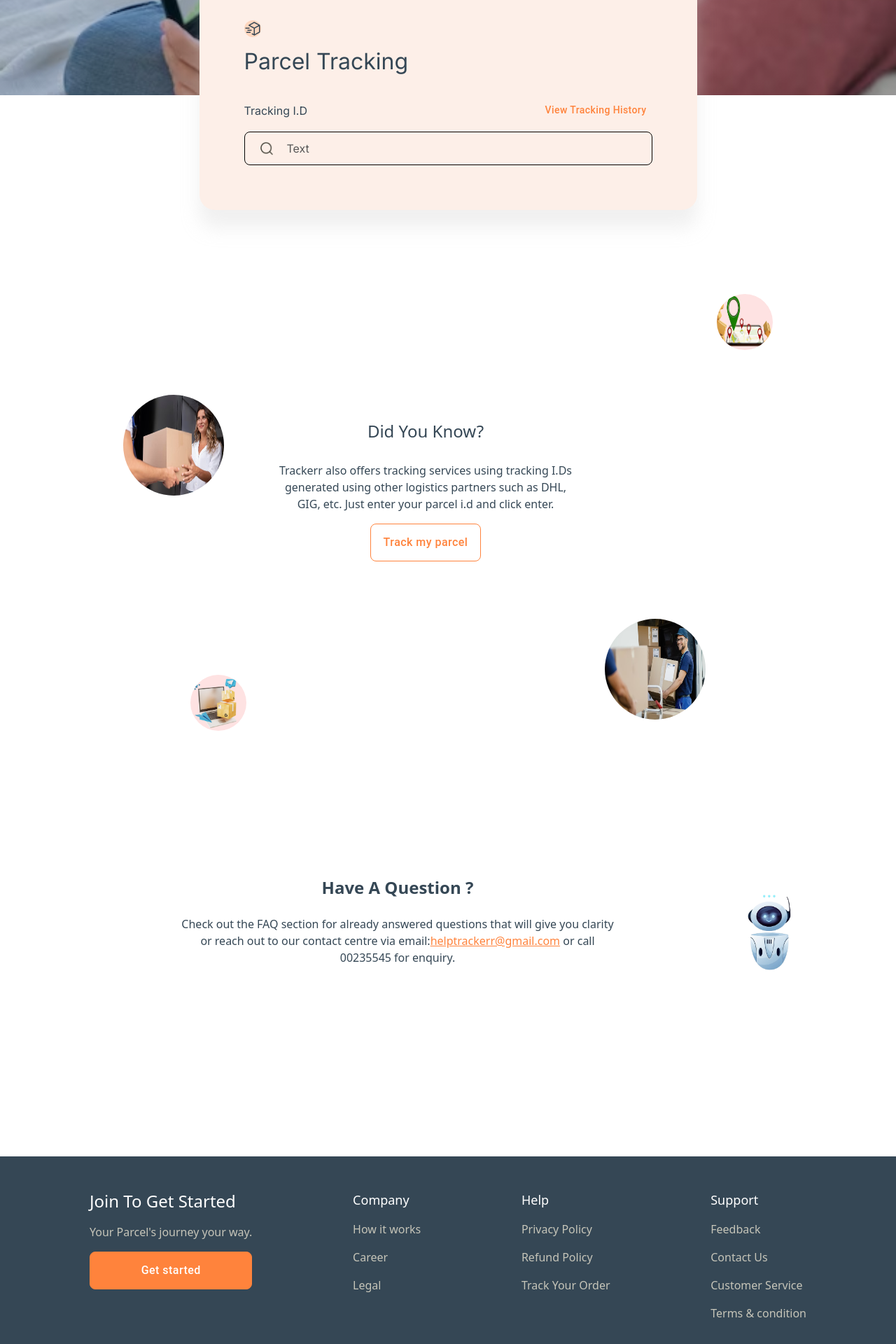
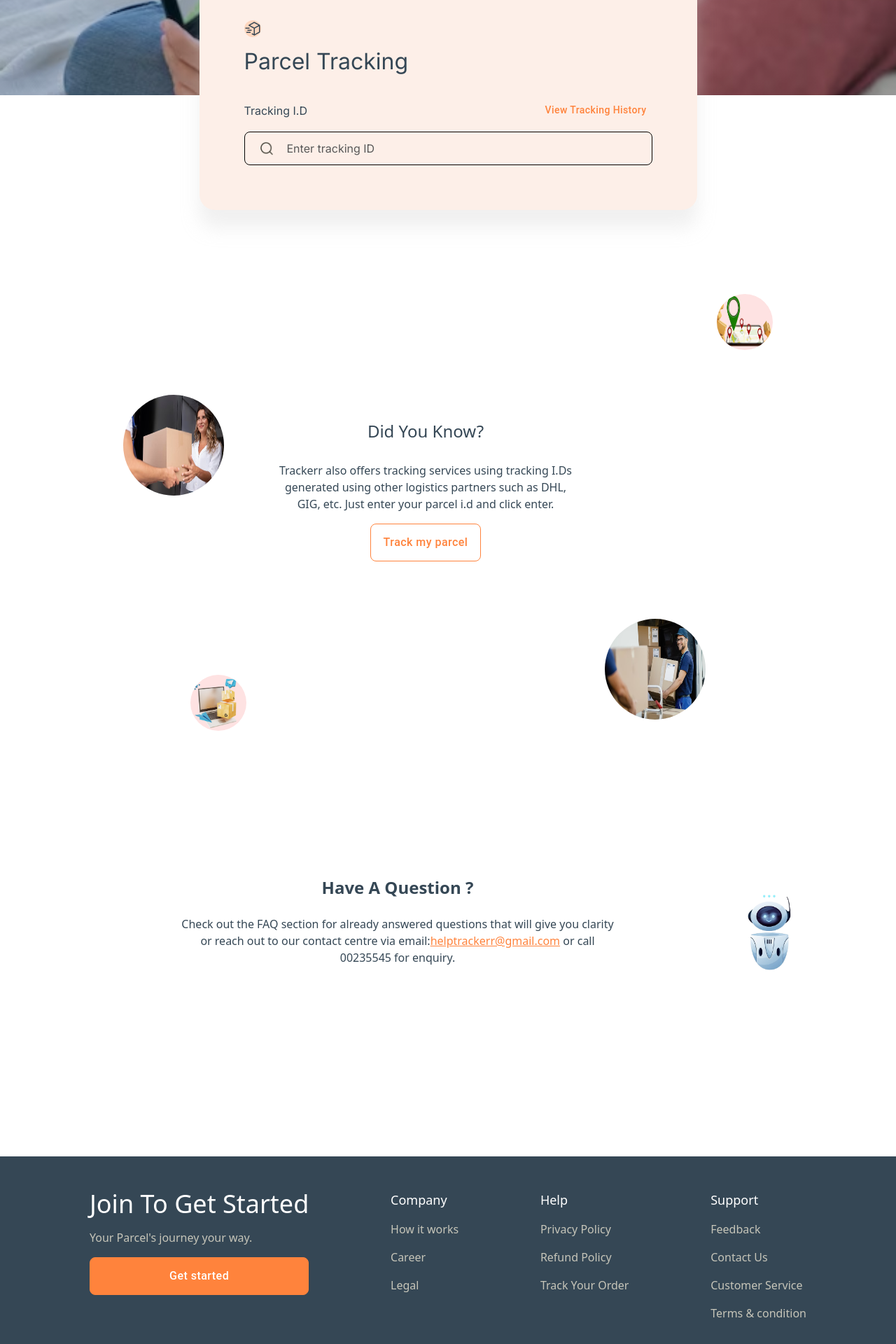
Before and after one commit to Amadu9933/Tracker-web-static, a React (Vite) app in the folder web-static/: page / in a window 1280 px wide. Shown: the part 668-2588 px from the top of the page at 70% size. Built offline with nearby package versions, Linux system fonts and the light colour scheme; a small style sheet from the web is missing.

Commit message:
Placeholder

```diff
--- a/web-static/src/components/common/footer/Footer.tsx
+++ b/web-static/src/components/common/footer/Footer.tsx
@@ -35,8 +35,8 @@
 			style={{ backgroundColor: "#354755", color: "#C6C5B9" }}>
 			<div className="flex flex-wrap justify-between md:flex md:justify-between md:font-medium">
 				{/* First column */}
-				<div className="item text-left">
-					<h2 className="font-medium text-white text text-2xl pb-4">
+				<div className="item text-left ">
+					<h2 className="font-medium text-white text text-4xl pb-4 ">
 						Join To Get Started
 					</h2>
 					<p className="pb-4 font-medium">Your Parcel's journey your way.</p>
--- a/web-static/src/components/common/trackingSection/TrackingSection.css
+++ b/web-static/src/components/common/trackingSection/TrackingSection.css
@@ -83,7 +83,6 @@
 		4vw,
 		40px
 	); /* Responsive padding-left with clamp() and vw */
-	background-color: #fdefe8;
 }
 
 input::placeholder {
--- a/web-static/src/components/common/trackingSection/TrackingSection.tsx
+++ b/web-static/src/components/common/trackingSection/TrackingSection.tsx
@@ -102,13 +102,13 @@
 								<label className="text-[#354755] " htmlFor="">
 									Email
 								</label>
-								<div className="search-container   mt-3">
+								<div className="search-container   mt-3 ">
 									<input
-										className=""
+										className=" "
 										type="text"
 										placeholder="example@gmail.com"
 									/>
-									<i className="search-icon"></i>
+									<i className="search-icon "></i>
 								</div>
 								<Button variant="outlined" sx={buttonStyles}>
 									Proceed
@@ -117,8 +117,12 @@
 						</Modal>
 					</div>
 				</div>
-				<div className="search-container  mt-3">
-					<input type="text" placeholder="Text" />
+				<div className="search-container  mt-3 ">
+					<input
+						style={{ backgroundColor: "#fdefe8" }}
+						type="text"
+						placeholder="Enter tracking ID"
+					/>
 					<i className="search-icon"></i>
 				</div>
 			</div>
--- /dev/null
+++ b/web-static/src/components/pages/customerPages/CustomerTrackingDetails.tsx
@@ -0,0 +1,14 @@
+import React from "react";
+
+const CustomerTrackingDetails: React.FC = () => {
+	return (
+		<div>
+			<div>
+				{" "}
+				<img src="" alt="" /> <h1>Track your parcel today!</h1>{" "}
+			</div>
+		</div>
+	);
+};
+
+export default CustomerTrackingDetails;
```
